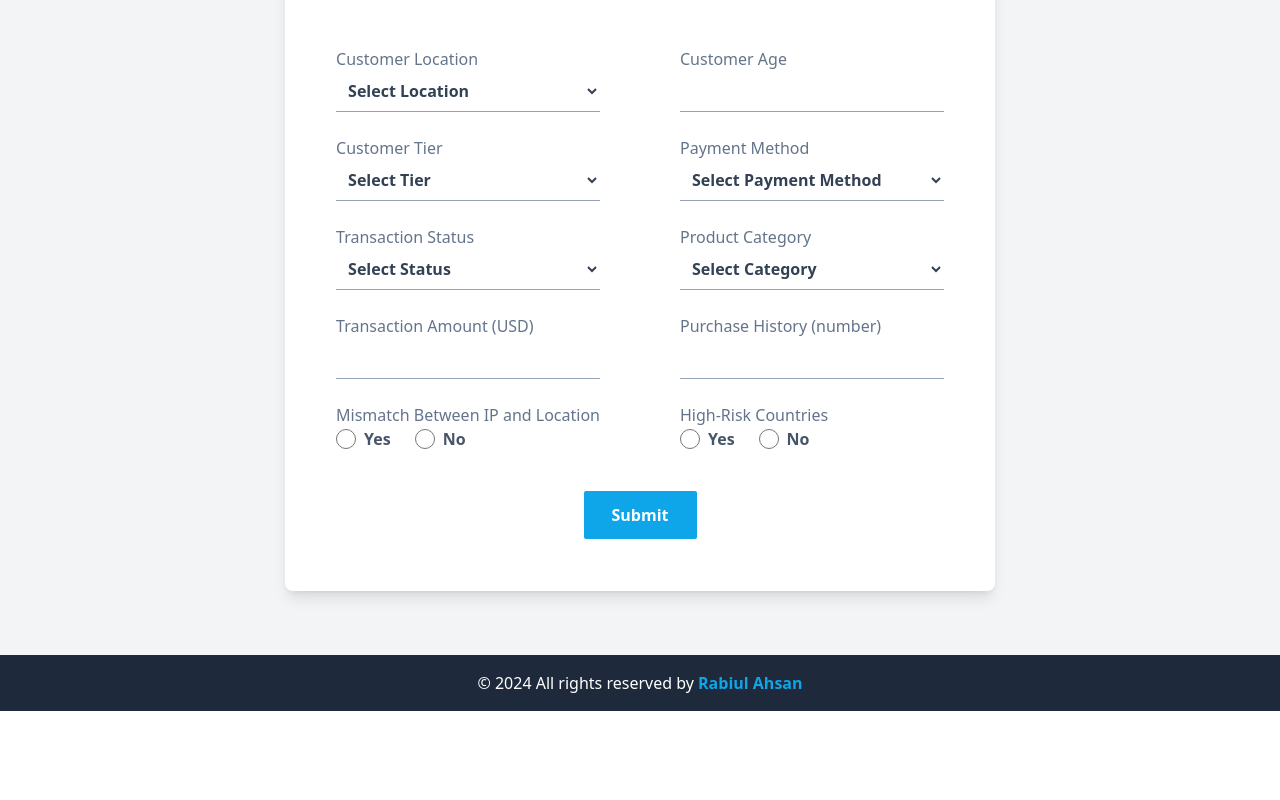
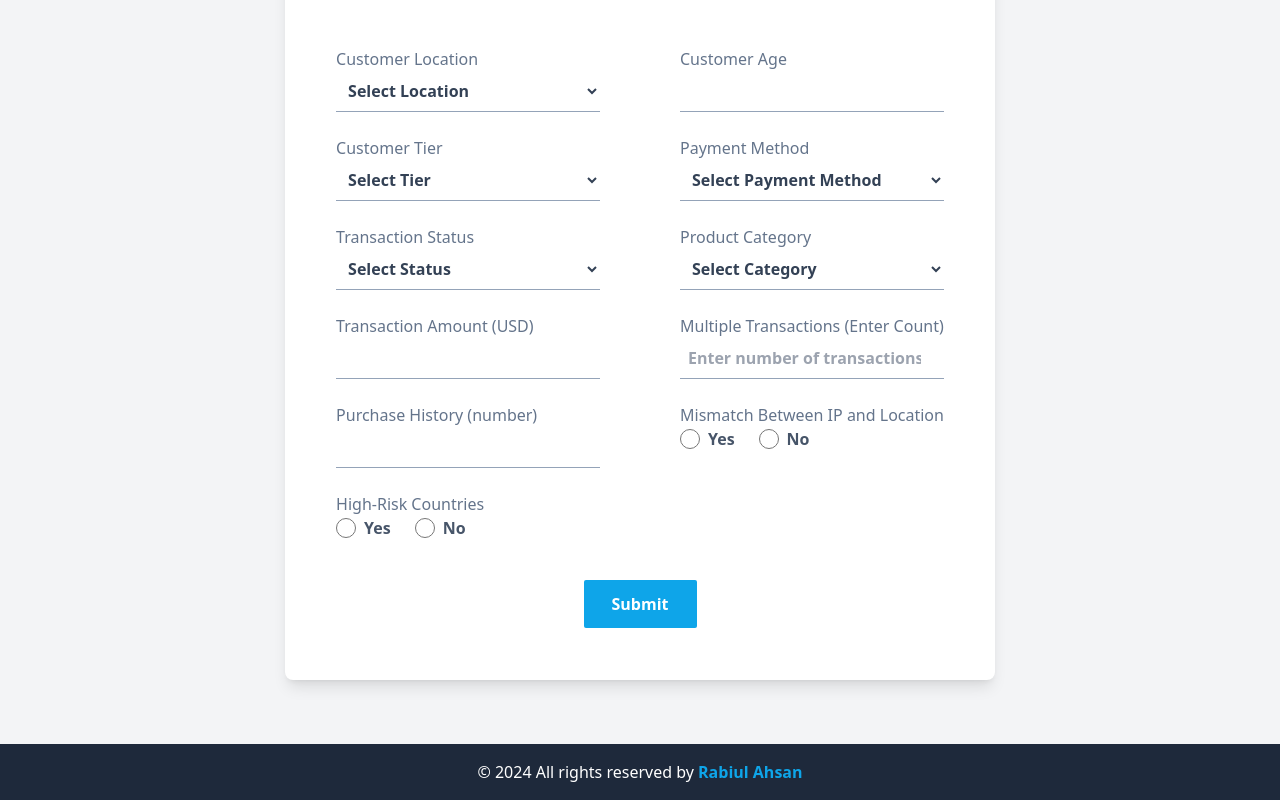
Before and after one commit to rabiulahsan/e-commerce-fraud-detection-client, a React (Vite) app: page / in a window 1280 px wide. Shown: the part 1394-2194 px from the top of the page. Before the commit the page ends 2105 px from the top, so only its background shows below. Built offline with nearby package versions, Linux system fonts and the light colour scheme.

Commit message:
added another form input and final touch

```diff
--- a/src/Components/FormSection.jsx
+++ b/src/Components/FormSection.jsx
@@ -3,7 +3,7 @@ import { toast } from "react-toastify";
 
 const FormSection = () => {
   const [formData, setFormData] = useState({
-    multiple_transactions: 1,
+    multiple_transactions: "",
     mismatch_between_ip_and_location: "",
     customer_location: "",
     customer_tier: "",
@@ -218,6 +218,23 @@ const FormSection = () => {
             />
           </div>
 
+          {/* Multiple Transactions */}
+          <div className="flex flex-col">
+            <label className="block text-slate-500">
+              Multiple Transactions (Enter Count)
+            </label>
+            <input
+              type="number"
+              name="multiple_transactions"
+              value={formData.multiple_transactions}
+              onChange={handleChange}
+              required
+              min={0}
+              className="input-style"
+              placeholder="Enter number of transactions"
+            />
+          </div>
+
           {/* Purchase History */}
           <div>
             <label className="block text-slate-500">
```
